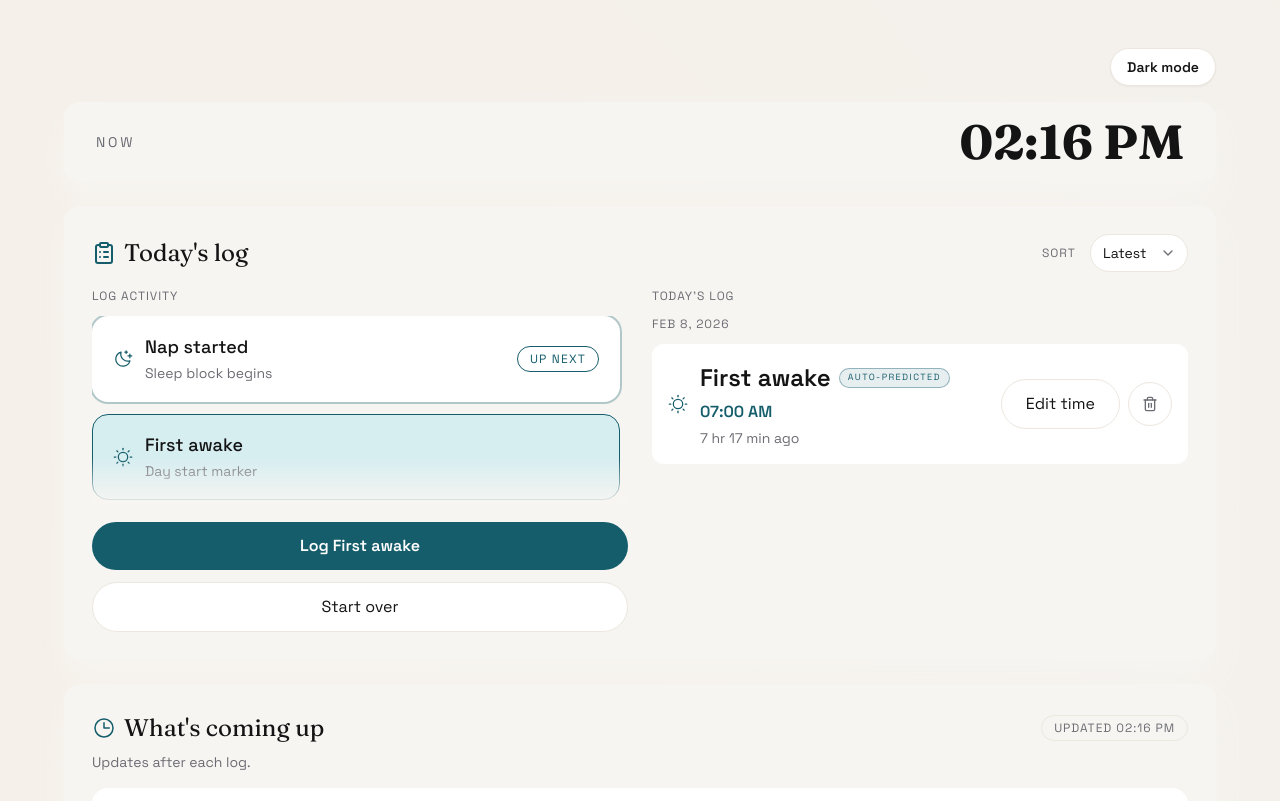
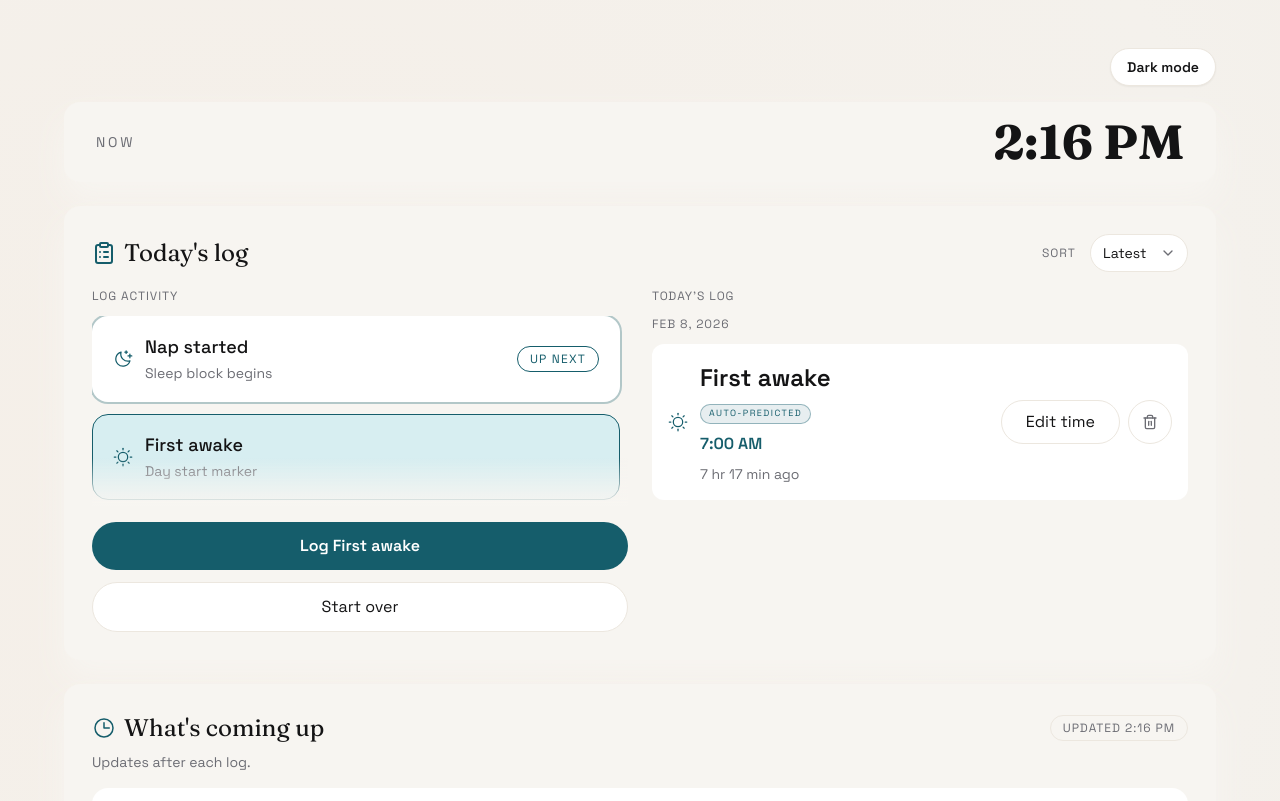
Before and after one commit to madebysergio/state-regulator, a React (Vite) app: page / in a window 1280 px wide. Shown: the top 801 px of the page. Built offline with nearby package versions, Linux system fonts and the light colour scheme.

Commit message:
fix: polish today log layout and custom logs

```diff
--- a/src/App.tsx
+++ b/src/App.tsx
@@ -79,7 +79,7 @@ const EVENT_ICONS: Record<EventType, JSX.Element> = {
 const formatTimeZoned = (utcMs: number, timeZone: string) =>
   new Intl.DateTimeFormat("en-US", {
     timeZone,
-    hour: "2-digit",
+    hour: "numeric",
     minute: "2-digit",
   }).format(new Date(utcMs));
 
@@ -877,19 +877,17 @@ export default function App() {
                     {group.events.slice(0, 2).map((event) => (
                       <div
                         key={event.id}
-                        className="flex min-h-[64px] flex-wrap items-center justify-between gap-4 rounded-xl bg-white p-4 fade-in dark:bg-gh-surface-2"
+                        className="flex min-h-[64px] flex-col items-start gap-4 rounded-xl bg-white p-4 fade-in dark:bg-gh-surface-2 sm:flex-row sm:items-center sm:justify-between"
                       >
-                        <div className="flex items-center gap-3">
-                          {EVENT_ICONS[event.type]}
-                          <div className="flex flex-col gap-1">
-                            <div className="flex items-center justify-between gap-2">
-                              <strong className="text-[24px]">{EVENT_LABELS[event.type]}</strong>
-                              {event.autoPredicted ? (
-                                <small className="rounded-full border border-accent/40 bg-accent/10 px-2 py-0.5 text-[9px] uppercase tracking-[0.16em] text-accent dark:border-gh-accent/50 dark:bg-gh-accent/10 dark:text-gh-accent">
-                                  auto-predicted
-                                </small>
-                              ) : null}
-                            </div>
+                        <div className="flex w-full flex-col gap-3 sm:flex-row sm:items-center sm:gap-3">
+                          <div className="sm:shrink-0">{EVENT_ICONS[event.type]}</div>
+                          <div className="flex w-full flex-col gap-2">
+                            <strong className="text-[24px]">{EVENT_LABELS[event.type]}</strong>
+                            {event.autoPredicted ? (
+                              <small className="w-fit rounded-full border border-accent/40 bg-accent/10 px-2 py-0.5 text-[9px] uppercase tracking-[0.16em] text-accent dark:border-gh-accent/50 dark:bg-gh-accent/10 dark:text-gh-accent">
+                                auto-predicted
+                              </small>
+                            ) : null}
                             <span className="text-base font-semibold text-accent dark:text-gh-accent">
                               {formatTimeZoned(Date.parse(event.timestampUtc), timeZone)}
                             </span>
@@ -903,10 +901,10 @@ export default function App() {
                             </small>
                           </div>
                         </div>
-                        <div className="flex flex-wrap items-center gap-2">
+                        <div className="flex w-full items-center gap-2 sm:w-auto">
                           {editId === event.id ? (
                             <>
-                              <div className="flex items-center gap-2 rounded-full border border-panel-strong bg-white px-4 py-3 shadow-[0_0_0_1px_rgba(0,0,0,0.02)] dark:border-gh-border dark:bg-gh-surface">
+                              <div className="flex w-full items-center gap-2 rounded-full border border-panel-strong bg-white px-4 py-3 shadow-[0_0_0_1px_rgba(0,0,0,0.02)] dark:border-gh-border dark:bg-gh-surface sm:w-auto">
                                 <input
                                   type="datetime-local"
                                   className="bg-transparent text-sm outline-none"
@@ -927,7 +925,7 @@ export default function App() {
                                 </span>
                               </div>
                               <button
-                                className={`rounded-full bg-accent px-6 py-3 text-base font-semibold text-white transition-all duration-300 ${EASE_CURVE}`}
+                                className={`w-full h-11 rounded-full bg-accent px-6 text-base font-semibold text-white transition-all duration-300 ${EASE_CURVE} sm:w-auto`}
                                 onClick={commitEdit}
                                 type="button"
                               >
@@ -936,7 +934,7 @@ export default function App() {
                             </>
                           ) : (
                             <button
-                              className={`rounded-full border border-panel-strong px-6 py-3 text-base transition-all duration-300 ${EASE_CURVE} dark:border-gh-border`}
+                              className={`w-full h-11 whitespace-nowrap rounded-full border border-panel-strong px-6 text-base transition-all duration-300 ${EASE_CURVE} dark:border-gh-border sm:w-auto`}
                               onClick={() => startEdit(event.id)}
                               type="button"
                             >
@@ -944,7 +942,7 @@ export default function App() {
                             </button>
                           )}
                           <button
-                            className={`flex h-11 w-11 items-center justify-center rounded-full border border-panel-strong text-muted transition-all duration-300 ${EASE_CURVE} dark:border-gh-border dark:text-gh-muted`}
+                            className={`flex h-11 w-11 shrink-0 items-center justify-center rounded-full border border-panel-strong text-muted transition-all duration-300 ${EASE_CURVE} dark:border-gh-border dark:text-gh-muted`}
                             onClick={() => deleteEvent(event.id)}
                             type="button"
                             aria-label="Delete log"
--- a/src/constraints.ts
+++ b/src/constraints.ts
@@ -87,7 +87,7 @@ const dayBoundUtc = (sourceUtc: number, timeZone: string, hour: number, minute:
 const formatTime = (utcMs: number, timeZone: string) =>
   new Intl.DateTimeFormat("en-US", {
     timeZone,
-    hour: "2-digit",
+    hour: "numeric",
     minute: "2-digit",
   }).format(new Date(utcMs));
 
```
